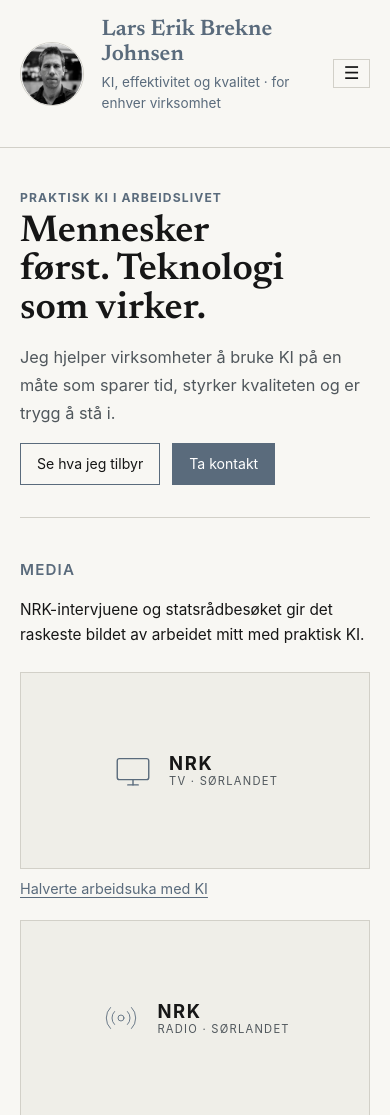
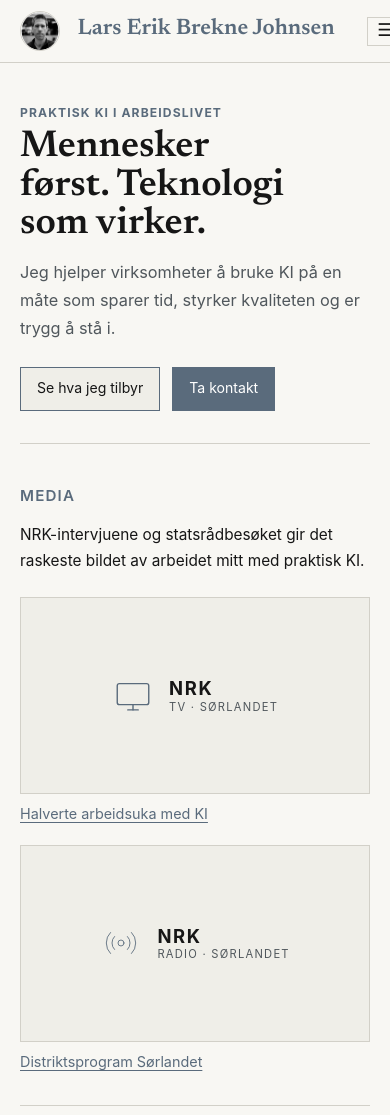
Before and after one commit to Luaze1985/personlignettsidenyeste, a website: page index.html in a window 390 px wide. Shown: the top 1115 px of the page. Drawn offline with Linux system fonts and the light colour scheme.

Commit message:
ux: implementer 5 raffinerte css-justeringer for mobil, knapper og accordions

```diff
--- a/css/style.css
+++ b/css/style.css
@@ -106,8 +106,8 @@ nav a.nav-cta { color: var(--accent-color); font-weight: 600; }
 
 /* ---------- INNGANGSLINJE ---------- */
 .intro {
-    display: flex; flex-wrap: wrap; align-items: flex-end; gap: 1rem 1.5rem;
-    justify-content: space-between; margin-bottom: 0.5rem; padding: 0 0 2rem 0;
+    display: flex; flex-direction: column; align-items: flex-start; gap: 1.5rem;
+    margin-bottom: 0.5rem; padding: 0 0 2rem 0;
     border-bottom: 1px solid var(--border-color);
 }
 .intro-copy { max-width: 58ch; }
@@ -124,9 +124,9 @@ nav a.nav-cta { color: var(--accent-color); font-weight: 600; }
 }
 .intro-actions { display: flex; gap: 0.75rem; flex-wrap: wrap; align-items: center; }
 .btn {
-    display: inline-block; text-decoration: none; font-size: 0.88rem;
+    display: inline-flex; align-items: center; min-height: 44px; text-decoration: none; font-size: 0.88rem;
     border: 1px solid var(--accent-color); padding: 0.55rem 1rem;
-    color: var(--text-color); background: transparent;
+    color: var(--text-color); background: var(--surface-color);
     transition: border-color 0.2s, color 0.2s, background-color 0.2s;
 }
 .btn:hover, .btn:focus-visible { border-color: var(--accent-color); color: var(--accent-color); background: var(--surface-color); }
@@ -255,6 +255,7 @@ figure.ref-quote figcaption { font-size: 0.78rem; color: var(--muted); margin-to
 /* ---------- GRID / BOKSER (klikkbare) ---------- */
 .grid-3 { display: grid; grid-template-columns: repeat(3, minmax(0, 1fr)); gap: 1.5rem; }
 #tjenester .grid-3 { max-width: none; }
+#tjenester .grid-3 h3, #foredrag .grid-3 h3 { min-height: 3.4rem; }
 .box {
     display: block; border: 1px solid var(--border-color); padding: 0.95rem;
     color: inherit; background: var(--panel-color);
@@ -295,6 +296,7 @@ a.ext::after { content: " \2197"; font-size: 0.75em; color: var(--accent-color);
 /* ---------- ACCORDION (Foredrag og omtale) ---------- */
 details { border-top: 1px solid var(--border-color); }
 details:last-of-type { border-bottom: 1px solid var(--border-color); }
+details + details, .supporting-links details { border-top: none; }
 details.qa-block { margin-top: 1.5rem; }
 summary {
     cursor: pointer; list-style: none; padding: 0.9rem 0;
@@ -420,7 +422,10 @@ footer { padding-top: 1.5rem; border-top: 1px solid var(--border-color); padding
 
 @media (max-width: 768px) {
     .container { padding: 0 1.25rem; }
-    header { position: sticky; }
+    header { position: sticky; padding: 0.7rem 0; }
+    .profile-pic { width: 40px; height: 40px; }
+    .site-name { font-size: 1.02rem; white-space: nowrap; }
+    .profile-text p:not(.site-name) { display: none; }
     .header-content { flex-wrap: nowrap; align-items: center; }
     .nav-toggle {
         display: flex; align-items: center; justify-content: center;
```
